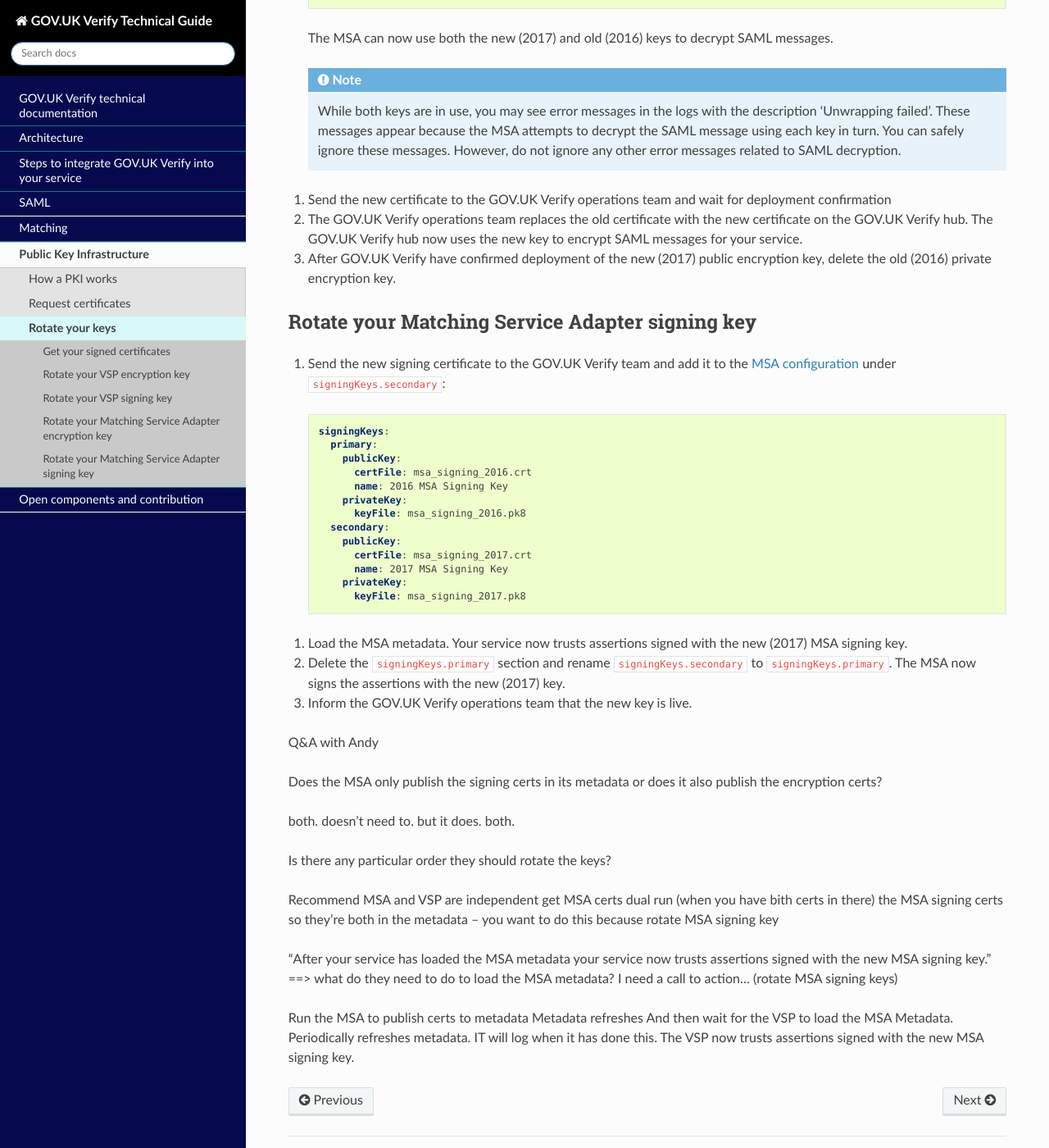
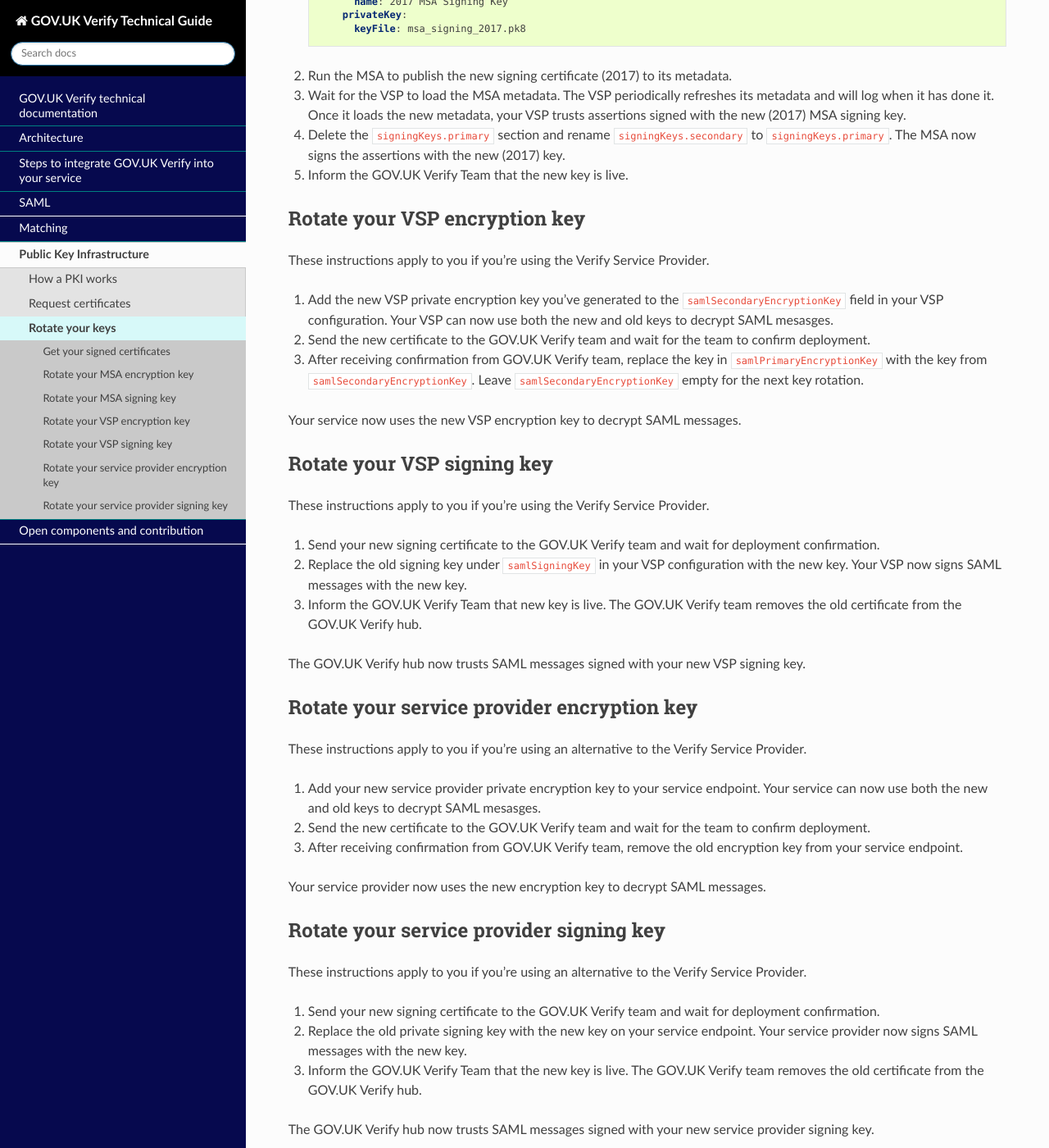
Before and after one commit to alphagov/rp-onboarding-tech-docs, a Sphinx documentation site: the page built from source/pages/pki/pkiRotate.rst, in a window 1280 px wide and 1400 px high, scrolled down 1905 px. Shown: the whole window at 82% size. Built offline with Sphinx 7.4.7 and the Read the Docs theme 2.0.0, drawn with Linux system fonts in a browser that asks for light colours; nearby versions of some CDN libraries; pages that are not in the unit, such as notebooks, are missing from menus; comment, search, counter and statistics services are not loaded; some of the changed text lies outside the part shown.

Commit message:
CVQ2-113 Draft new iteration of key rotation docs
* re-organised order of sections to: MSA, VSP, SP
* linked first reference to IDAP CA to sectio on keys and certs
* kept generic instructions for service provider keys (non-VSP)
because less than half of connected services use the VSP.

```diff
--- a/source/pages/pki/pkiRotate.rst
+++ b/source/pages/pki/pkiRotate.rst
@@ -4,64 +4,34 @@
 Rotate your keys
 ==================
 
-When the certificates containing your public keys are due to expire, run the key rotation process to replace the keys and certificates with new ones. Rotating keys allows you to introduce a new set of keys and certificates with no service interruption.
+Rotate your keys when the certificates containing your public keys are due to expire. Key rotation allows you to introduce a new set of keys and certificates with no service interruption
 
-As a government service you are responsible for maintaining the encryption and signing keys for your Verify Service Provider (VSP) and Matching Service Adapter (MSA):
+As a government service you are responsible for maintaining the encryption and signing keys for your Matching Service Adapter (MSA) and your service provider:
 
-* :ref:`VSP encryption key<rotateVSP_encKey>`
-* :ref:`VSP signing key<rotateVSP_signKey>`
 * :ref:`MSA encryption key<rotateMSA_encKey>`
 * :ref:`MSA signing key<rotateMSA_signKey>`
-
-If you are not using the VSP, you are responsible for maintaining the encryption and signing keys for the service provider you chose. The instructions for service provider key rotation in this documentation refer to the VSP.
-
-**needs rephrasing** You first ask the IDAP certificate authority to issue certificates when connecting to the Integration or Production environments. The certificates will then expire at the same time so you will need to renew them at the same time.
-
-The MSA generates its own metadata using information from its config file and publishes it at runtime. So the MSA certificates are publsihed in its metadata **which ones? both? YES**.
-
-The VSP reads the MSA's metadata because it needs to trust assertions signed by the MSA. Because of this relationship, you also need to rotate the signing keys between your VSP and MSA.
+* :ref:`VSP encryption key<rotateVSP_encKey>` or :ref:`service provider encryption key<rotateSP_encKey>`
+* :ref:`VSP signing key<rotateVSP_signKey>` or :ref:`service provider signing key<rotateSP_signKey>`
 
 
 Get your signed certificates
 ----------------------------------
 
-Before you start rotatig keys for your VSP and MSA, you need to get new signed certificates from the IDAP certificate authority.
+Before you start rotating keys, you must get new signed certificates from the `IDAP certificate authority <http://alphagov.github.io/rp-onboarding-tech-docs/pages/pki/pkiWorks.html#keys-and-certificates-in-the-gov-uk-verify-federation>`_.
 
-#. :ref:`Generate new signing and encryption keys<pki_gen_private_key>` for both the VSP and MSA. This is 4 keys in total.
+#. :ref:`Generate new signing and encryption private keys<pki_gen_private_key>` for both the VSP and MSA. This is 4 keys in total.
 #. :ref:`Generate a certificate signing request<pki_gen_csr>` for each of the the keys you generated in step 1.
-#. :ref:`Submit the certificate signing requests<pki_submit_csr>` from step 2 to the IDAP certificate authority. The IDAP certificate authority will issue you a signed certificate for your MSA and VSP encryption and signing keys.
+#. :ref:`Submit the certificate signing requests<pki_submit_csr>` from step 2 to the IDAP certificate authority.
 
-
-.. _rotateVSP_encKey:
-
-Rotate your VSP encryption key
------------------------------------
-
-#. Add the new VSP encryption key you've generated to the ``samlSecondaryEncryptionKey`` field in your VSP configuration. Your service can now use both the new and old keys to decrypt SAML mesasges. [this is the privat key i]
-#. Send the new certificate signed by the IDAP certificate authority to the GOV.UK Verify team and wait for deploy confirmation.
-#. After deploy confirmation from GOV.UK Verify team, replace the key in ``samlPrimaryEncryptionKey`` with the key from ``samlSecondaryEncryptionKey``. Leave ``samlSecondaryEncryptionKey`` empty for the next key rotation.
-
-Your service now uses the new VSP encryption key to decrypt SAML messages.
-
-
-.. _rotateVSP_signKey:
-
-Rotate your VSP signing key
-----------------------------------
-
-#. Send the new signing certificate to the GOV.UK Verify team and wait for deployment confirmation.
-#. Replace the old signing key under ``samlSigningKey`` in your VSP configuration with the new key. Your VSP now signs SAML messages with the new key only.
-#. Inform the GOV.UK Verify operations team that new key is live. The GOV.UK Verify team removes the old certificate from the GOV.UK Verify hub.
-
-The GOV.UK Verify hub now trusts SAML messages signed with your new VSP signing key only.
+The IDAP certificate authority will issue you a signed certificate for your MSA and VSP encryption and signing public keys.
 
 
 .. _rotateMSA_encKey:
 
-Rotate your Matching Service Adapter encryption key
+Rotate your MSA encryption key
 -----------------------------------------------------
 
-#. Install the new encryption certificate (.crt) and private encryption key (.pk8) on the MSA. To do this, add a second list item under ``encryptionKeys`` in your :ref:`MSA configuration <yamlfile>`. The list element you're adding contains the details for your new public and private key, for example:
+1. Install the new encryption certificate (.crt) and private encryption key (.pk8) on the MSA. To do this, add a second list item under ``encryptionKeys`` in your :ref:`MSA configuration <yamlfile>`. The list element you're adding contains the details for your new (2017) public and private key, for example:
 
   .. code-block:: yaml
 
@@ -81,20 +51,21 @@
 
   .. note:: While both keys are in use, you may see error messages in the logs with the description 'Unwrapping failed'. These messages appear because the MSA attempts to decrypt the SAML message using each key in turn. You can safely ignore these messages. However, do not ignore any other error messages related to SAML decryption.
 
-#. Send the new certificate to the GOV.UK Verify operations team and wait for deployment confirmation
-#. The GOV.UK Verify operations team replaces the old certificate with the new certificate on the GOV.UK Verify hub. The GOV.UK Verify hub now uses the new key to encrypt SAML messages for your service.
-#. After GOV.UK Verify have confirmed deployment of the new (2017) public encryption key, delete the old (2016) private encryption key.
+2. Send the new certificate to the GOV.UK Verify team and wait for the team to confirm deployment.
+3. After GOV.UK Verify have confirmed deployment of the new (2017) public encryption key, delete the old (2016) private encryption key.
 
+The MSA now uses the new encryption key to decrypt SAML messages and the GOV.UK Verify hub now uses the new key to encrypt SAML messages for your service.
 
 .. _rotateMSA_signKey:
 
-Rotate your Matching Service Adapter signing key
+Rotate your MSA signing key
 --------------------------------------------------
 
 .. _pki_config_msa_2signkeys_SAMLmetadata:
 
+The MSA publishes its certificates containing the public keys in its own metadata at runtime. The VSP needs to read this metadata and use the MSA's signing certificate to trust assertions signed by the MSA. Because of this relationship, you need to run the MSA once you've changed the certificates in the configuration file (step 2) and wait for the VSP to read the new metadata (step 3).
 
-#. Send the new signing certificate to the GOV.UK Verify team and add it to the :ref:`MSA configuration <yamlfile>` under ``signingKeys.secondary``:
+1. Send the new signing certificate to the GOV.UK Verify team and add it to the :ref:`MSA configuration <yamlfile>` under ``signingKeys.secondary``:
 
   .. code-block:: yaml
 
@@ -112,32 +83,64 @@
         privateKey:
           keyFile: msa_signing_2017.pk8
 
-#. Load the MSA metadata. Your service now trusts assertions signed with the new (2017) MSA signing key.
+2. Run the MSA to publish the new signing certificate (2017) to its metadata.
 
-#. Delete the ``signingKeys.primary`` section and rename ``signingKeys.secondary`` to ``signingKeys.primary``. The MSA now signs the assertions with the new (2017) key.
+3. Wait for the VSP to load the MSA metadata. The VSP periodically refreshes its metadata and will log when it has done it. Once it loads the new metadata, your VSP trusts assertions signed with the new (2017) MSA signing key.
 
-#. Inform the GOV.UK Verify operations team that the new key is live.
+4. Delete the ``signingKeys.primary`` section and rename ``signingKeys.secondary`` to ``signingKeys.primary``. The MSA now signs the assertions with the new (2017) key.
+
+5. Inform the GOV.UK Verify Team that the new key is live.
 
 
-Q&A with Andy
+.. _rotateVSP_encKey:
 
-Does the MSA only publish the signing certs in its metadata or does it also publish the encryption certs?
+Rotate your VSP encryption key
+-----------------------------------
 
-both. doesn't need to. but it does. both.
+These instructions apply to you if you're using the Verify Service Provider.
+
+#. Add the new VSP private encryption key you've generated to the ``samlSecondaryEncryptionKey`` field in your VSP configuration. Your VSP can now use both the new and old keys to decrypt SAML mesasges.
+#. Send the new certificate to the GOV.UK Verify team and wait for the team to confirm deployment.
+#. After receiving confirmation from GOV.UK Verify team, replace the key in ``samlPrimaryEncryptionKey`` with the key from ``samlSecondaryEncryptionKey``. Leave ``samlSecondaryEncryptionKey`` empty for the next key rotation.
+
+Your service now uses the new VSP encryption key to decrypt SAML messages.
 
 
-Is there any particular order they should rotate the keys?
+.. _rotateVSP_signKey:
 
-Recommend
-MSA and VSP are independent
-get MSA certs
-dual run (when you have bith certs in there) the MSA signing certs so they're both in the metadata -- you want to do this because
-rotate MSA signing key
+Rotate your VSP signing key
+----------------------------------
+
+These instructions apply to you if you're using the Verify Service Provider.
+
+#. Send your new signing certificate to the GOV.UK Verify team and wait for deployment confirmation.
+#. Replace the old signing key under ``samlSigningKey`` in your VSP configuration with the new key. Your VSP now signs SAML messages with the new key.
+#. Inform the GOV.UK Verify Team that new key is live. The GOV.UK Verify team removes the old certificate from the GOV.UK Verify hub.
+
+The GOV.UK Verify hub now trusts SAML messages signed with your new VSP signing key.
 
 
-"After your service has loaded the MSA metadata your service now trusts assertions signed with the new MSA signing key." ==> what do they need to do to load the MSA metadata? I need a call to action... (rotate MSA signing keys)
+.. _rotateSP_encKey:
+Rotate your service provider encryption key
+--------------------------------------------
 
-Run the MSA to publish certs to metadata
-Metadata refreshes
-And then wait for the VSP to load the MSA Metadata. Periodically refreshes metadata. IT will log when it has done this.
-The VSP now trusts assertions signed with the new MSA signing key.
+These instructions apply to you if you're using an alternative to the Verify Service Provider.
+
+#. Add your new service provider private encryption key to your service endpoint. Your service can now use both the new and old keys to decrypt SAML mesasges.
+#. Send the new certificate to the GOV.UK Verify team and wait for the team to confirm deployment.
+#. After receiving confirmation from GOV.UK Verify team, remove the old encryption key from your service endpoint.
+
+Your service provider now uses the new encryption key to decrypt SAML messages.
+
+
+.. _rotateSP_signKey:
+Rotate your service provider signing key
+-----------------------------------------
+
+These instructions apply to you if you're using an alternative to the Verify Service Provider.
+
+#. Send your new signing certificate to the GOV.UK Verify team and wait for deployment confirmation.
+#. Replace the old private signing key with the new key on your service endpoint. Your service provider now signs SAML messages with the new key.
+#. Inform the GOV.UK Verify Team that the new key is live. The GOV.UK Verify team removes the old certificate from the GOV.UK Verify hub.
+
+The GOV.UK Verify hub now trusts SAML messages signed with your new service provider signing key.
```
